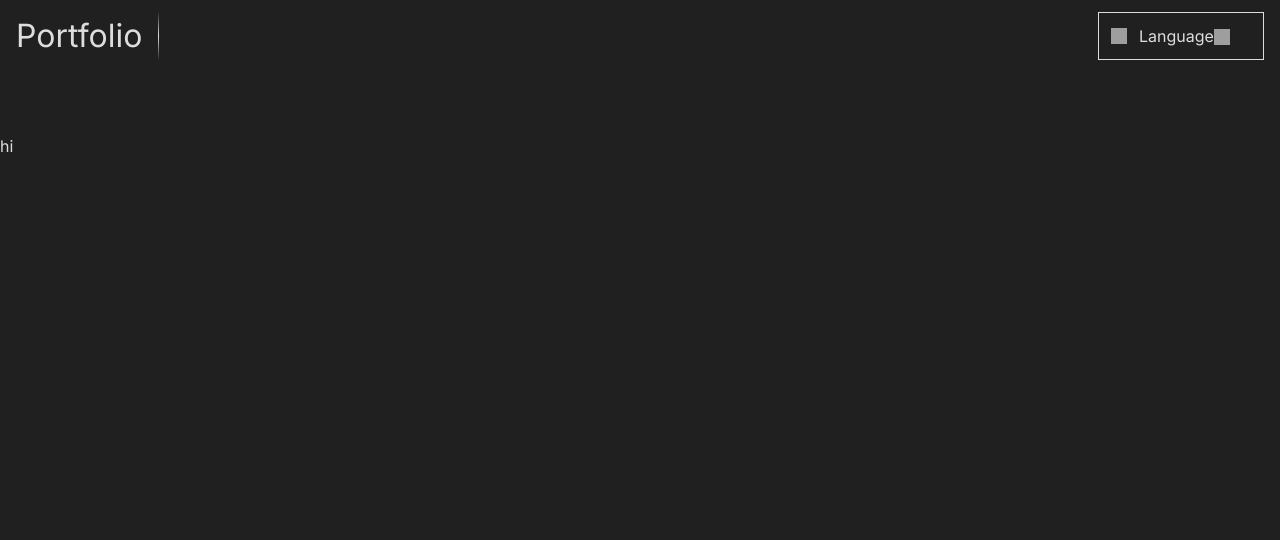
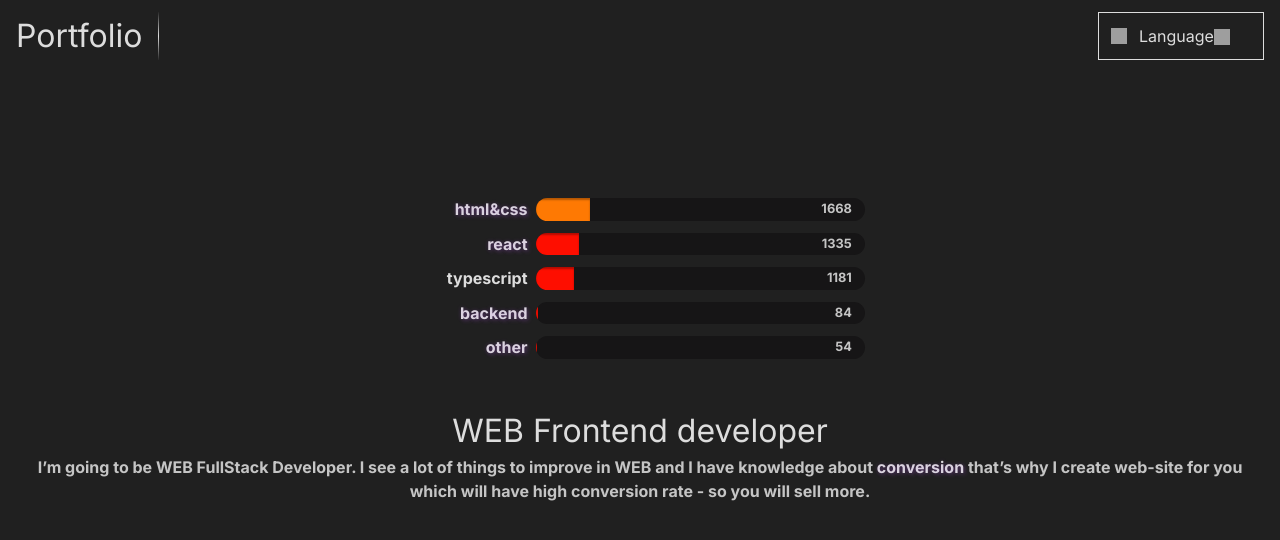
Before and after one commit to Nicitaa/14_portfolio, a Next.js app: page / in a window 1280 px wide. Shown: the top 540 px of the page. Built offline with nearby package versions, Linux system fonts and the light colour scheme; grey boxes are pictures that could not be loaded.

Commit message:
skills and main text

```diff
--- /dev/null
+++ b/app/components/Skills/Skill.tsx
@@ -0,0 +1,71 @@
+"use client"
+
+import { RefObject, useLayoutEffect, useRef } from "react"
+import { ISkill } from "../../interfaces/Skill"
+import CountUp from "react-countup"
+import gsap from "gsap"
+
+export function Skill(skill: ISkill) {
+  const progressRef: RefObject<HTMLDivElement> = useRef(null)
+
+  useLayoutEffect(() => {
+    const wn8 = 100 / 6
+    const percent = skill.hours / 100
+    let background = "#fe0e00"
+    if (percent > wn8 * 0) {
+      background = "#fe0e00" //red
+    }
+    if (percent > wn8 * 1) {
+      background = "#fe7903" //orange
+    }
+    if (percent > wn8 * 2) {
+      background = "#f8f403" //yellow
+    }
+    if (percent > wn8 * 3) {
+      background = "#60ff00" //green
+    }
+    if (percent > wn8 * 4) {
+      background = "#02c9b3" //turquoise
+    }
+    if (percent > wn8 * 5) {
+      background = "#d042f3" //violet
+    }
+
+    if (progressRef.current) {
+      gsap.to(progressRef.current, {
+        width: `${percent}%`,
+        background,
+      })
+    }
+  }, [skill.hours])
+
+  return (
+    <li
+      className={`flex ${
+        skill.small ? "w-[200px] h-[15px]" : "w-[300px] tablet:w-[450px] desktop:w-[425px] h-[22.5px]"
+      } gap-xs select-none`}
+      key={skill.id}>
+      <h1
+        data-text={skill.label}
+        className={`relative flex justify-end items-center text-end text-secondary font-bold whitespace-nowrap
+        ${skill.small ? skill.labelClassName : "min-w-[25%]"}
+        ${skill.tooltip && "text-tooltip tooltip"} `}>
+        {skill.tooltiptext}
+        {skill.tooltip ? "" : skill.label}
+      </h1>
+      <div className={`relative w-full rounded-md ${skill.small ? "bg-primary" : "bg-primary-dark"} overflow-hidden`}>
+        <div
+          className="w-[0px] h-full transition-all duration-[5000ms] shadow-[inset_0px_2px_2px_rgba(0,0,0,0.3)]"
+          ref={progressRef}
+        />
+        <CountUp
+          className="absolute top-[50%] right-[4%] -translate-y-1/2 text-xs font-bold text-secondary-dark"
+          end={skill.hours}
+          duration={5}
+          delay={0.5}
+          separator=""
+        />
+      </div>
+    </li>
+  )
+}
--- /dev/null
+++ b/app/components/Tooltips/TooltipBackend.tsx
@@ -0,0 +1,12 @@
+import { Skill } from "../Skills/Skill";
+
+export function TooltipBackend() {
+  return (
+    <div className="tooltiptext">
+      <div className="flex flex-col justify-start items-center gap-y-sm w-[225px] h-fit">
+        <Skill id={2.1} label="zustand" hours={60} labelClassName="min-w-[40%]" small />
+        <Skill id={2.2} label="supabase" hours={84} labelClassName="min-w-[40%]" small />
+      </div>
+    </div>
+  )
+}
--- /dev/null
+++ b/app/components/Tooltips/TooltipHTMLCSS.tsx
@@ -0,0 +1,13 @@
+import { Skill } from "../Skills/Skill";
+
+export function TooltipHTMLCSS() {
+  return (
+    <div className="tooltiptext">
+      <div className="flex flex-col justify-center items-center gap-y-sm w-[225px] h-fit">
+        <h1>BEM - Less</h1>
+        <Skill id={1.1} label="bootstrap" hours={166} labelClassName="min-w-[40%]" small />
+        <Skill id={1.2} label="tailwind" hours={1082} labelClassName="min-w-[40%]" small />
+      </div>
+    </div>
+  )
+}
--- /dev/null
+++ b/app/components/Tooltips/TooltipOther.tsx
@@ -0,0 +1,38 @@
+import { Skill } from "../Skills/Skill"
+
+function TooltipGithub() {
+  return (
+    <div className="tooltiptext top-[6%] left-[40%] desktop:top-[0px] desktop:left-[50%]">
+      <h1 className="text-secondary text-xs">
+        I don&apos;t calculate this skill in hours
+        <br />
+        just know that I can work with github
+      </h1>
+    </div>
+  )
+}
+
+export function TooltipOther() {
+  return (
+    <div className="tooltiptext">
+      <div className="flex flex-col justify-start items-center gap-y-sm w-[250px] h-fit">
+        <Skill
+          id={4.1}
+          label="github-desktop"
+          hours={0}
+          labelClassName="min-w-[55%]"
+          tooltip
+          tooltiptext={<TooltipGithub />}
+          small
+        />
+        <Skill id={4.3} label="mongoDB" hours={20} labelClassName="min-w-[55%]" small />
+        <Skill id={4.4} label="redux" hours={33} labelClassName="min-w-[55%]" small />
+        <Skill id={4.5} label="RTK-query" hours={4} labelClassName="min-w-[55%]" small />
+        <Skill id={4.5} label="MUI" hours={30} labelClassName="min-w-[55%]" small />
+        <Skill id={4.2} label="javascript" hours={55} labelClassName="min-w-[55%]" small />
+        <Skill id={4.2} label="bootstrap" hours={155} labelClassName="min-w-[55%]" small />
+        <Skill id={4.2} label="Figma" hours={52} labelClassName="min-w-[55%]" small />
+      </div>
+    </div>
+  )
+}
--- /dev/null
+++ b/app/components/Tooltips/TooltipReact.tsx
@@ -0,0 +1,12 @@
+import { Skill } from "../Skills/Skill";
+
+export function TooltipReact() {
+  return (
+    <div className="tooltiptext">
+      <div className="flex flex-col justify-start items-center gap-y-sm w-[225px] h-fit">
+        <Skill id={2.1} label="next" hours={477} labelClassName="min-w-[20%]" small />
+        <Skill id={2.2} label="vite" hours={790} labelClassName="min-w-[20%]" small />
+      </div>
+    </div>
+  )
+}
--- /dev/null
+++ b/app/components/Tooltips/TooltipText.tsx
@@ -0,0 +1,17 @@
+interface TooltipTextProps {
+  label: string,
+  tooltip: React.ReactNode
+  className?: string
+}
+
+export function TooltipText({ label, tooltip, className }: TooltipTextProps) {
+  return (
+    <div className="relative inline-block">
+      <span data-text={label} className="text-tooltip tooltip">{label}
+        <div className={`tooltiptext ${className}`}>
+          {tooltip}
+        </div>
+      </span>
+    </div>
+  )
+}
--- /dev/null
+++ b/app/components/Tooltips/index.ts
@@ -0,0 +1,6 @@
+import { TooltipHTMLCSS } from "./TooltipHTMLCSS"
+import { TooltipReact } from "./TooltipReact"
+import { TooltipOther } from "./TooltipOther"
+import { TooltipText } from "./TooltipText"
+
+export { TooltipHTMLCSS, TooltipReact, TooltipOther, TooltipText }
--- /dev/null
+++ b/app/interfaces/Skill.ts
@@ -0,0 +1,11 @@
+import { ReactElement } from "react"
+
+export interface ISkill {
+  id: number
+  label: string //https://prnt.sc/_q00jLHlVavx
+  hours: number //https://prnt.sc/qvKnyzkkWK0S
+  tooltip?: boolean //https://prnt.sc/Yd6jT8ITqobJ
+  tooltiptext?: ReactElement //https://prnt.sc/w5W5Dti8Zay6
+  small?: boolean //https://prnt.sc/F9y1ygAFszJX
+  labelClassName?: string //https://prnt.sc/F9y1ygAFszJX
+}
--- a/app/page.tsx
+++ b/app/page.tsx
@@ -1,7 +1,44 @@
+import { Skill } from "@/components/Skills/Skill"
+import { TooltipHTMLCSS, TooltipOther, TooltipReact } from "./components/Tooltips"
+import { TooltipBackend } from "./components/Tooltips/TooltipBackend"
+
 export default function Home() {
   return (
-    <div>
-      <h1>hi</h1>
+    <div className="flex flex-col justify-center items-center gap-y-xl my-xl">
+      {/* Skills + Text */}
+      <div
+        className="flex flex-col desktop:flex-row justify-between items-center gap-lg w-full px-sm
+      tablet:px-md
+      desktop:max-w-[80%] desktop:h-[40rem]">
+        <ul className="flex flex-col gap-y-sm">
+          <Skill id={1} label="html&css" hours={1668} tooltip tooltiptext={<TooltipHTMLCSS />} />
+          <Skill id={2} label="react" hours={1335} tooltip tooltiptext={<TooltipReact />} />
+          <Skill id={3} label="typescript" hours={1181} />
+          <Skill id={4} label="backend" hours={84} tooltip tooltiptext={<TooltipBackend />} />
+          <Skill id={5} label="other" hours={54} tooltip tooltiptext={<TooltipOther />} />
+        </ul>
+        <div className="tablet:px-md text-center desktop:max-w-[650px] desktop:px-[0] desktop:text-start">
+          <h1
+            data-text="WEB Frontend developer"
+            className="text-shadow text-lg min-[380px]:whitespace-nowrap before:text-secondary">
+            WEB Frontend developer
+          </h1>
+          <div className="text-md font-bold text-secondary-dark">
+            I’m going to be WEB FullStack Developer. I see a lot of things to improve in WEB and I have knowledge about{" "}
+            <div className="relative inline-block">
+              <span data-text="conversion" className="text-tooltip tooltip">
+                <div className="tooltiptext">
+                  <h1 className="text-xs whitespace-nowrap">
+                    When 100 people visit your site
+                    <br /> and only 1 of them buy smth - it means conversion rate =1%
+                  </h1>
+                </div>
+              </span>
+            </div>{" "}
+            that’s why I create web-site for you which will have high conversion rate - so you will sell more.{" "}
+          </div>
+        </div>
+      </div>
     </div>
   )
 }
--- a/package.json
+++ b/package.json
@@ -10,8 +10,10 @@
   },
   "dependencies": {
     "framer-motion": "^10.16.4",
+    "gsap": "^3.12.2",
     "next": "13.5.7-canary.23",
     "react": "latest",
+    "react-countup": "^6.4.2",
     "react-dom": "latest",
     "zustand": "^4.4.4"
   },
```
Also changed, not shown: 1 other file (tests, documents, lock files or other folders).
